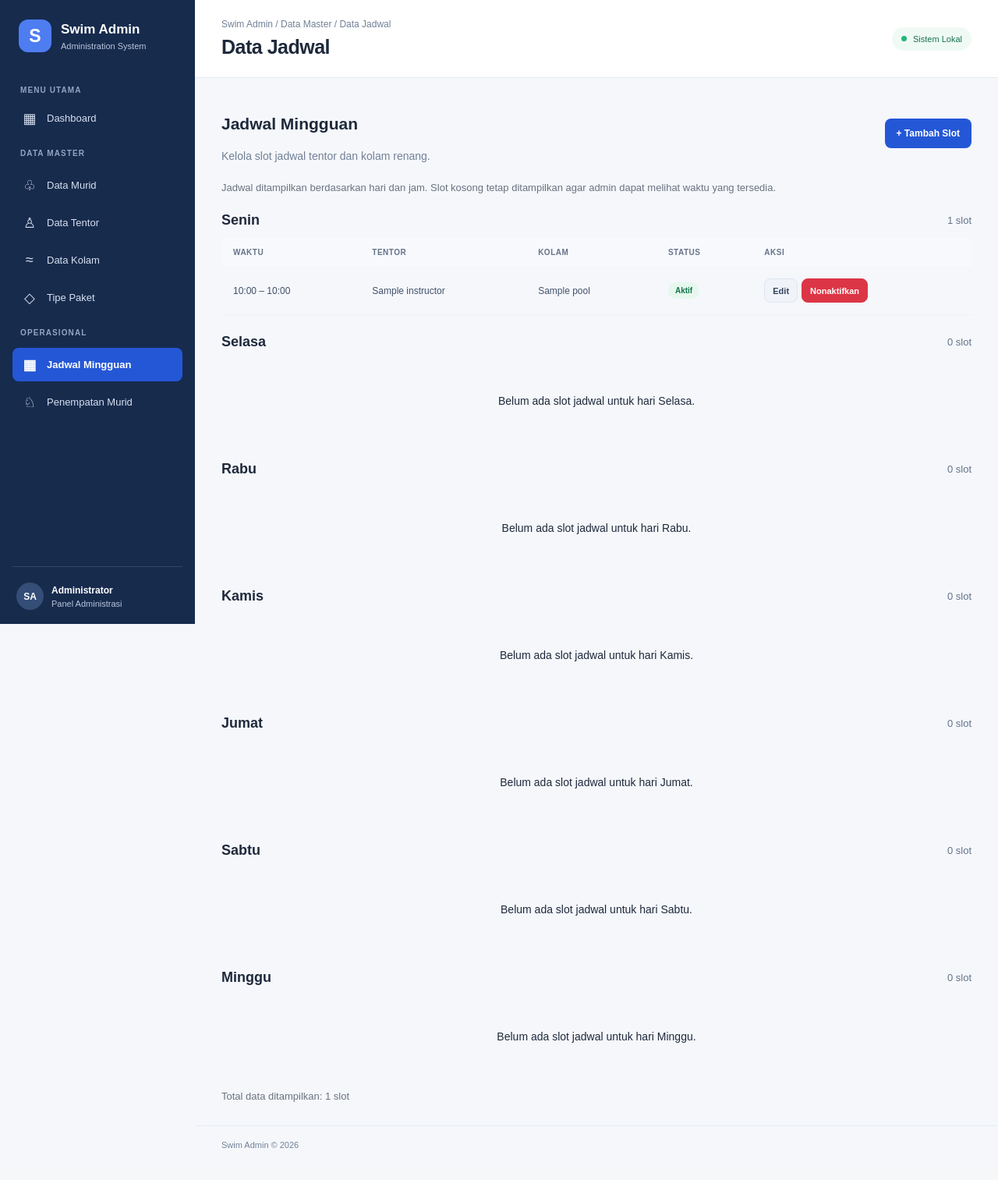
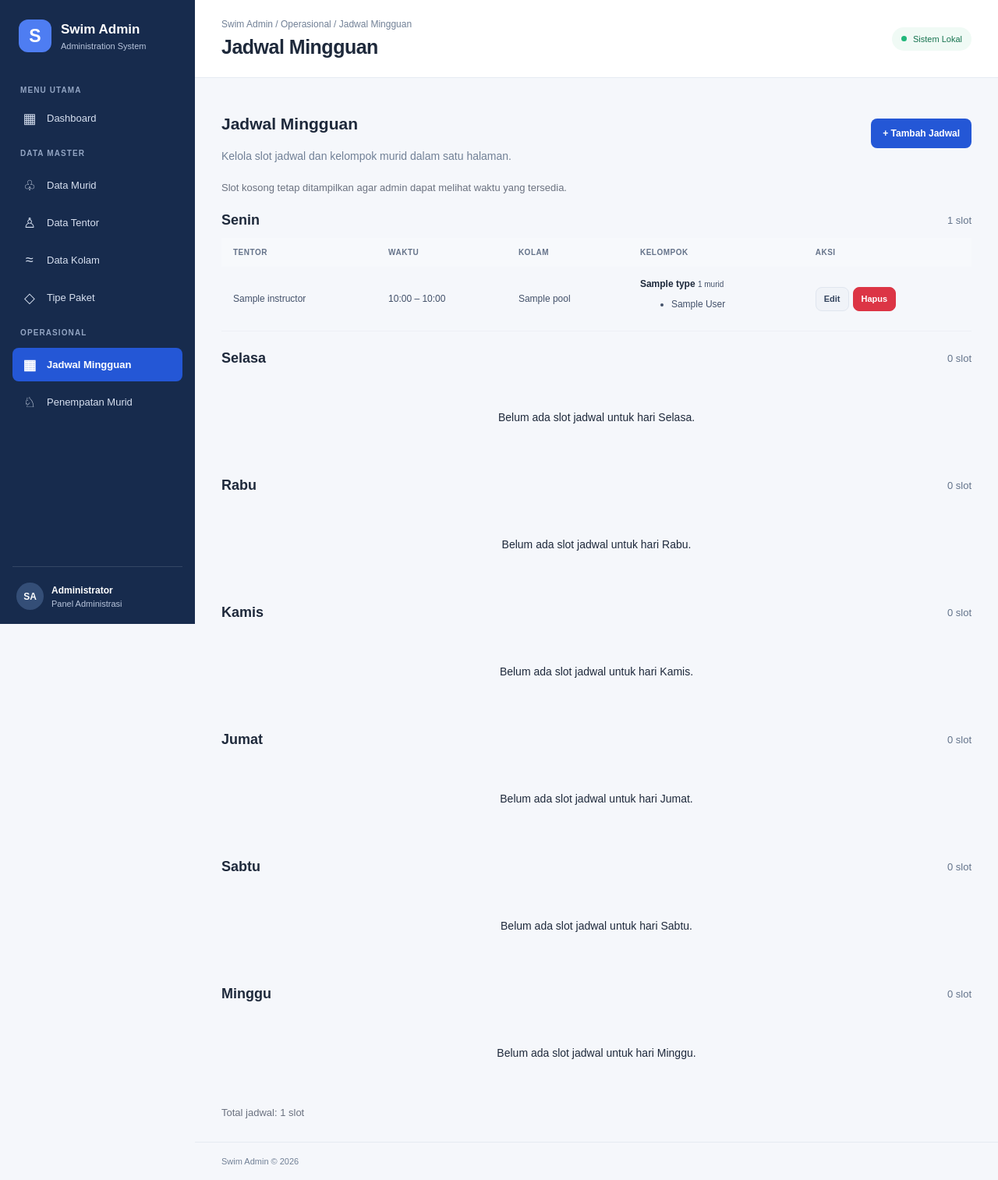
Before and after one commit to selena2355/swim_admin, a Flask app: page /schedules/ in a window 1280 px wide. Shown: the whole page at 78% size. Before the commit the page ends 1472 px from the top, so only its background shows below. Run offline with Flask 3, Linux system fonts and the light colour scheme; tables that the repository leaves empty hold one stand-in row (values such as "Sample post").

Commit message:
update weekly schedule page

```diff
--- a/app/routes/schedule_routes.py
+++ b/app/routes/schedule_routes.py
@@ -1,4 +1,3 @@
-
 from datetime import datetime
 
 from flask import (
@@ -10,9 +9,16 @@ from flask import (
     flash,
 )
 from sqlalchemy import or_
+from sqlalchemy.orm import joinedload
 
 from app import db
-from app.models import ScheduleSlot, Instructor, Pool
+from app.models import (
+    ScheduleSlot,
+    ScheduleBooking,
+    StudentPackage,
+    Instructor,
+    Pool,
+)
 
 
 schedule_bp = Blueprint(
@@ -163,11 +169,24 @@ def save_schedule_form(slot=None):
 
 @schedule_bp.route("/")
 def index():
-    slots = ScheduleSlot.query.order_by(
-        ScheduleSlot.day_of_week.asc(),
-        ScheduleSlot.start_time.asc(),
-        ScheduleSlot.id.asc(),
-    ).all()
+    slots = (
+        ScheduleSlot.query
+        .options(
+            joinedload(ScheduleSlot.instructor),
+            joinedload(ScheduleSlot.pool),
+            joinedload(ScheduleSlot.bookings)
+            .joinedload(ScheduleBooking.student),
+            joinedload(ScheduleSlot.bookings)
+            .joinedload(ScheduleBooking.student_package)
+            .joinedload(StudentPackage.package_type),
+        )
+        .order_by(
+            ScheduleSlot.day_of_week.asc(),
+            ScheduleSlot.start_time.asc(),
+            ScheduleSlot.id.asc(),
+        )
+        .all()
+    )
 
     grouped_slots = {
         day: [
@@ -283,3 +302,25 @@ def toggle_status(slot_id):
         flash("Status slot jadwal gagal diperbarui.", "error")
 
     return redirect(url_for("schedules.index"))
+
+@schedule_bp.route("/<int:slot_id>/delete", methods=["POST"])
+def delete(slot_id):
+    slot = ScheduleSlot.query.get_or_404(slot_id)
+
+    # Cek apakah slot masih memiliki booking
+    bookings = ScheduleBooking.query.filter_by(
+        schedule_slot_id=slot.id
+    ).all()
+
+    if bookings:
+        flash(
+            "Jadwal tidak bisa dihapus karena sudah memiliki riwayat penempatan murid.",
+            "danger"
+        )
+        return redirect(url_for("schedules.index"))
+
+    db.session.delete(slot)
+    db.session.commit()
+
+    flash("Jadwal berhasil dihapus.", "success")
+    return redirect(url_for("schedules.index"))
--- a/app/templates/schedules/index.html
+++ b/app/templates/schedules/index.html
@@ -1,34 +1,33 @@
+
 {% extends "base.html" %}
 
 {% block title %}Jadwal Mingguan{% endblock %}
-{% block breadcrumb %}Data Master / Data Jadwal{% endblock %}
-{% block page_heading %}Data Jadwal{% endblock %}
+{% block breadcrumb %}Operasional / Jadwal Mingguan{% endblock %}
+{% block page_heading %}Jadwal Mingguan{% endblock %}
 
 {% block content %}
+
 <div class="page-intro">
     <div>
         <h1>Jadwal Mingguan</h1>
-        <p>Kelola slot jadwal tentor dan kolam renang.</p>
+        <p>Kelola slot jadwal dan kelompok murid dalam satu halaman.</p>
     </div>
 
     <a href="{{ url_for('schedules.create') }}" class="btn btn-primary">
-        + Tambah Slot
+        + Tambah Jadwal
     </a>
 </div>
 
 <div class="table-info">
-    Jadwal ditampilkan berdasarkan hari dan jam.
-    Slot kosong tetap ditampilkan agar admin dapat melihat
-    waktu yang tersedia.
+    Slot kosong tetap ditampilkan agar admin dapat melihat waktu yang tersedia.
 </div>
 
 {% for day, day_name in day_names.items() %}
 <section class="schedule-day">
+
     <div class="schedule-day-header">
         <h2>{{ day_name }}</h2>
-        <span>
-            {{ grouped_slots[day]|length }} slot
-        </span>
+        <span>{{ grouped_slots[day]|length }} slot</span>
     </div>
 
     {% if grouped_slots[day] %}
@@ -36,10 +35,10 @@
         <table class="data-table">
             <thead>
                 <tr>
+                    <th>Tentor</th>
                     <th>Waktu</th>
-                    <th>Tentor</th>
                     <th>Kolam</th>
-                    <th>Status</th>
+                    <th>Kelompok</th>
                     <th>Aksi</th>
                 </tr>
             </thead>
@@ -47,44 +46,60 @@
             <tbody>
                 {% for slot in grouped_slots[day] %}
                 <tr>
+                    <td>{{ slot.instructor.name }}</td>
+
                     <td>
                         {{ slot.start_time.strftime('%H:%M') }}
                         –
                         {{ slot.end_time.strftime('%H:%M') }}
                     </td>
 
-                    <td>{{ slot.instructor.name }}</td>
-
                     <td>{{ slot.pool.name }}</td>
 
                     <td>
-                        {% if slot.status == 'active' %}
-                        <span class="badge-status active">
-                            Aktif
-                        </span>
+                        {% set active_bookings = slot.bookings
+                            |selectattr('status', 'equalto', 'active')
+                            |list %}
+
+                        {% if active_bookings %}
+                            {% set first_booking = active_bookings[0] %}
+                            {% if first_booking.student_package %}
+                                <strong>
+                                    {{ first_booking.student_package.package_type.name }}
+                                </strong>
+                            {% endif %}
+
+                            <small>
+                                {{ active_bookings|length }} murid
+                            </small>
+
+                            <ul>
+                                {% for booking in active_bookings %}
+                                <li>{{ booking.student.name }}</li>
+                                {% endfor %}
+                            </ul>
                         {% else %}
-                        <span class="badge-status inactive">
-                            Nonaktif
-                        </span>
+                            <span class="badge-status inactive">Kosong</span>
                         {% endif %}
                     </td>
 
                     <td>
                         <div class="action-group">
-                            <a href="{{ url_for('schedules.edit', slot_id=slot.id) }}"
+                            <a
+                                href="{{ url_for('schedules.edit', slot_id=slot.id) }}"
                                 class="btn btn-small btn-secondary">
                                 Edit
                             </a>
 
-                            <form method="POST" action="{{ url_for('schedules.toggle_status', slot_id=slot.id) }}"
-                                onsubmit="return confirm('Yakin ingin mengubah status slot ini?');">
-                                <button type="submit"
-                                    class="btn btn-small {% if slot.status == 'active' %}btn-danger{% else %}btn-success{% endif %}">
-                                    {% if slot.status == 'active' %}
-                                    Nonaktifkan
-                                    {% else %}
-                                    Aktifkan
-                                    {% endif %}
+                            <form
+                                method="POST"
+                                action="{{ url_for('schedules.delete', slot_id=slot.id) }}"
+                                onsubmit="return confirm('Yakin ingin menghapus slot jadwal ini?');">
+
+                                <button
+                                    type="submit"
+                                    class="btn btn-small btn-danger">
+                                    Hapus
                                 </button>
                             </form>
                         </div>
@@ -94,16 +109,18 @@
             </tbody>
         </table>
     </div>
+
     {% else %}
     <div class="empty-state">
         Belum ada slot jadwal untuk hari {{ day_name }}.
     </div>
     {% endif %}
+
 </section>
 {% endfor %}
 
 <div class="table-info">
-    Total data ditampilkan: {{ total_slots|length }} slot
+    Total jadwal: {{ total_slots|length }} slot
 </div>
 
 {% endblock %}
```
